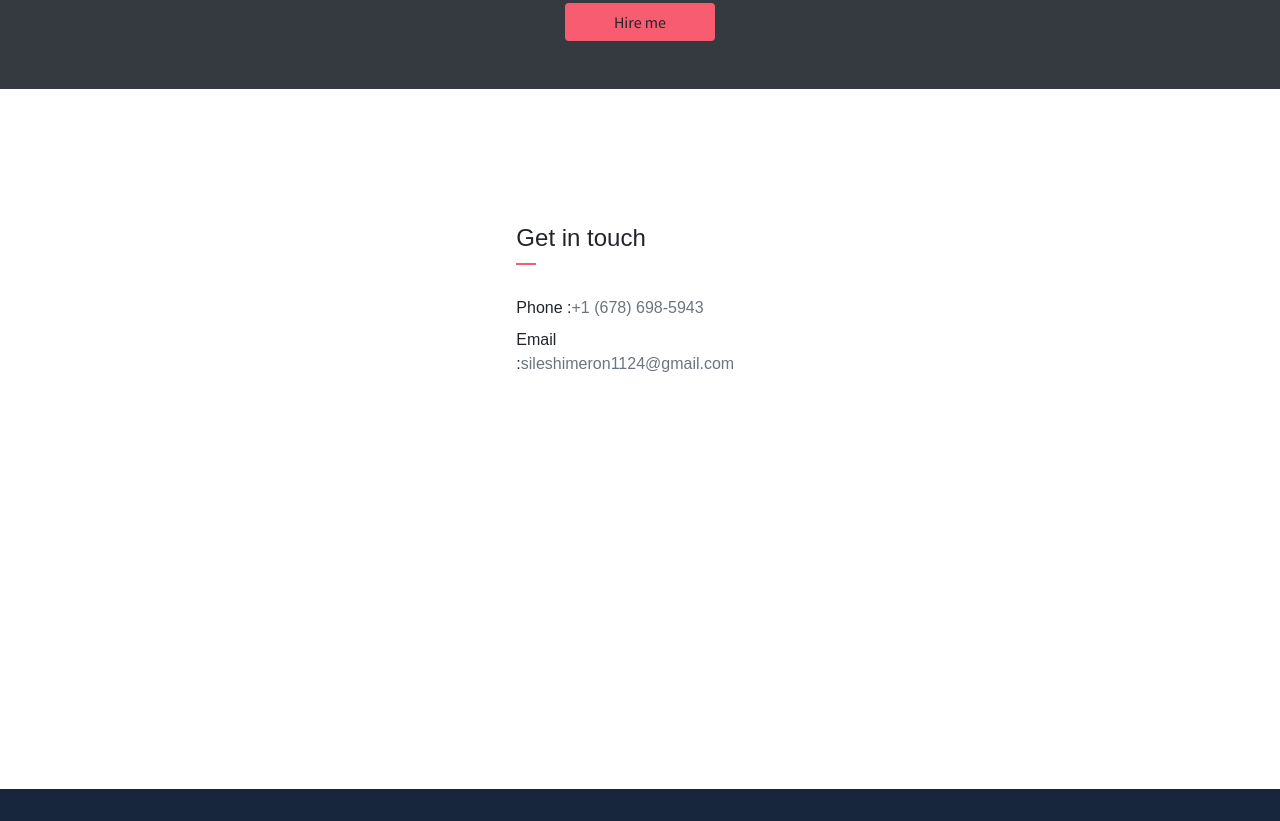
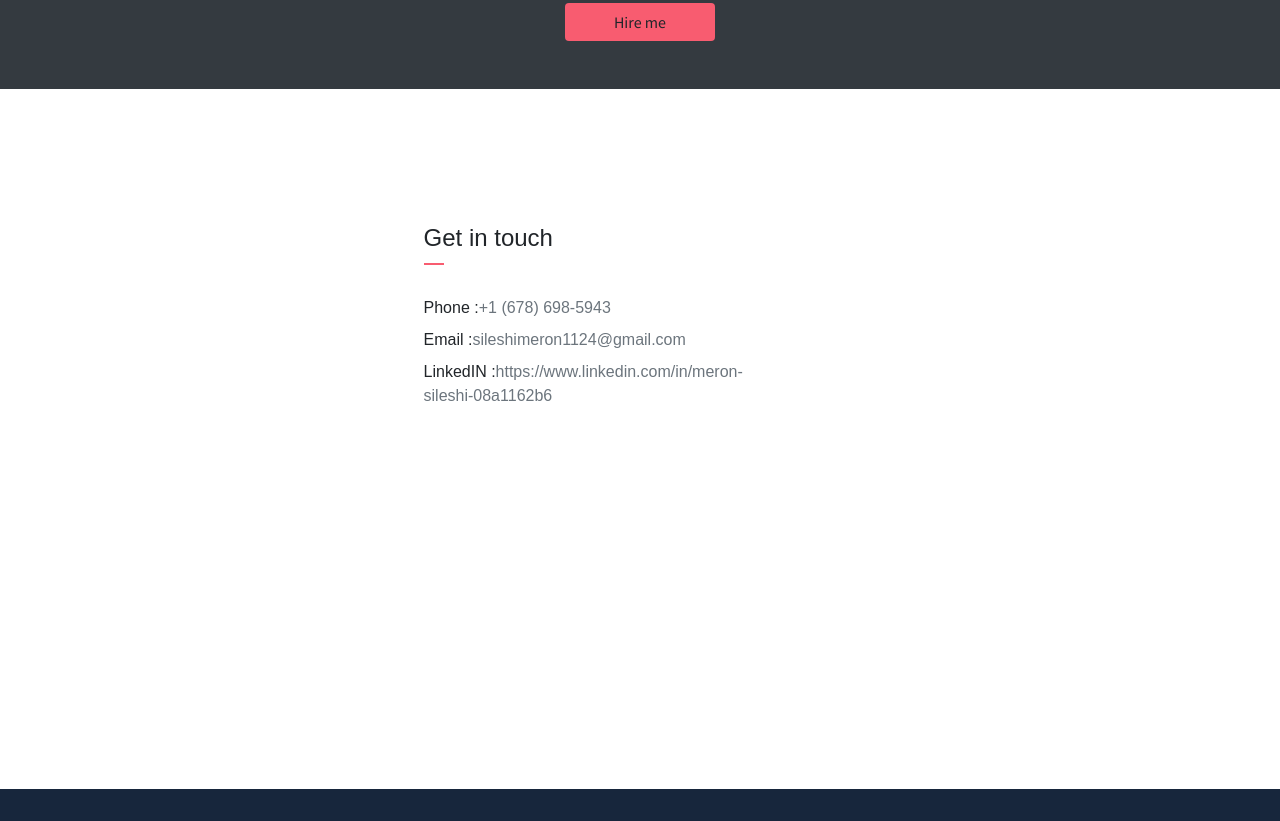
Before and after one commit to Meron-sileshi/portfolio-website, a plain HTML site: page index.html in a window 1280 px wide. Shown: the part 3624-4445 px from the top of the page. Drawn offline with Linux system fonts and the light colour scheme; some packages are replaced by stand-ins of ours.

Commit message:
add link

```diff
--- a/index.html
+++ b/index.html
@@ -361,6 +361,11 @@
                                 <h6 class="d-inline">Email :<span class="text-muted">sileshimeron1124@gmail.com</span></h6>
                             </div>
                         </div>
+                        <div class="row mb-2">
+                            <div class="col-10 ">
+                                <h6 class="d-inline">LinkedIN :<span class="text-muted">https://www.linkedin.com/in/meron-sileshi-08a1162b6</span></h6>
+                            </div>
+                        </div>
                     </div>
                     </div>
     </div>
```
